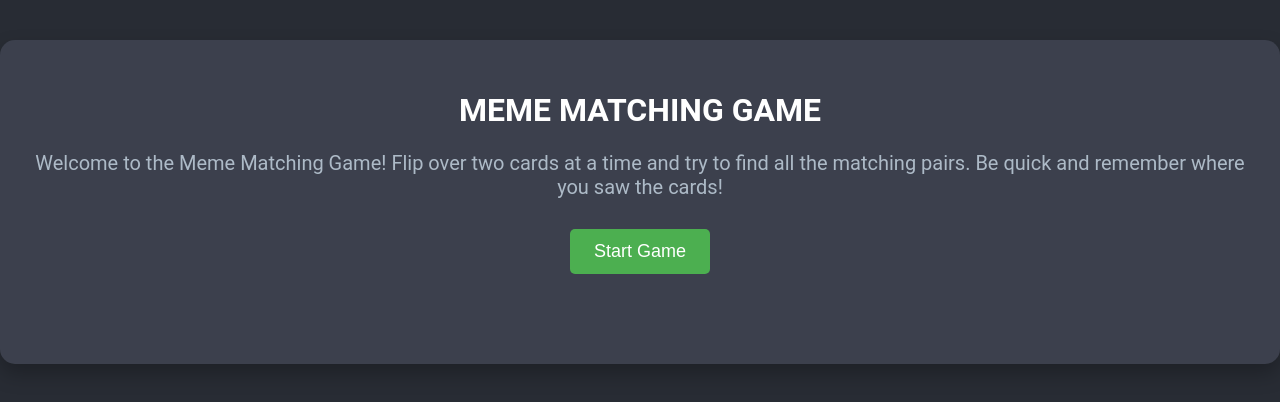
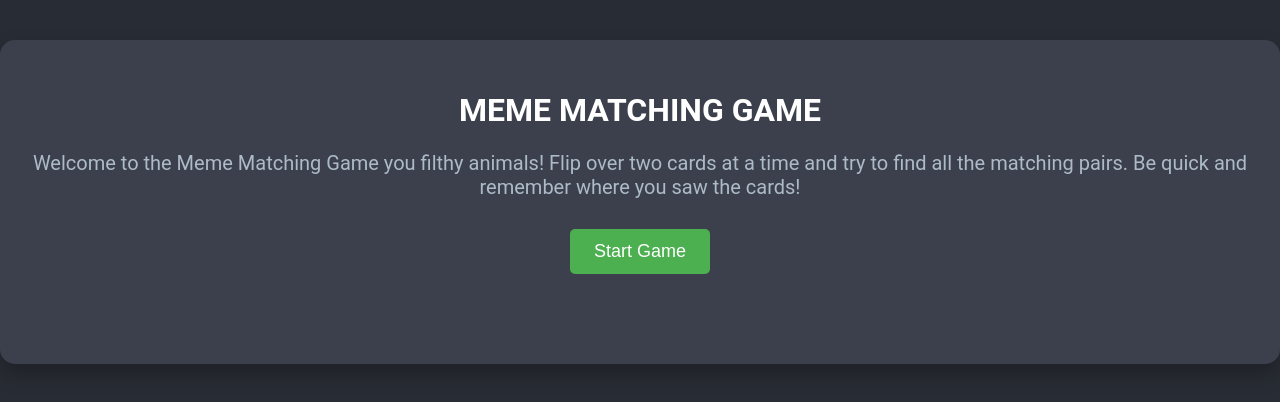
Before and after one commit to jbsticher/codepipeline-s3-game-main, a plain HTML site: page index.html in a window 1280 px wide. Drawn offline with Linux system fonts and the light colour scheme.

Commit message:
Update index.html
added text

```diff
--- a/index.html
+++ b/index.html
@@ -10,7 +10,7 @@
     <div class="container">
         <h1>MEME MATCHING GAME</h1>
         <p class="instructions">
-            Welcome to the Meme Matching Game!  Flip over two cards at a time and try to find all the matching pairs. Be quick and remember where you saw the cards!
+            Welcome to the Meme Matching Game you filthy animals!  Flip over two cards at a time and try to find all the matching pairs. Be quick and remember where you saw the cards!
         </p>
         <button id="start-game">Start Game</button>
         <div id="game-board" class="game-board">
```
